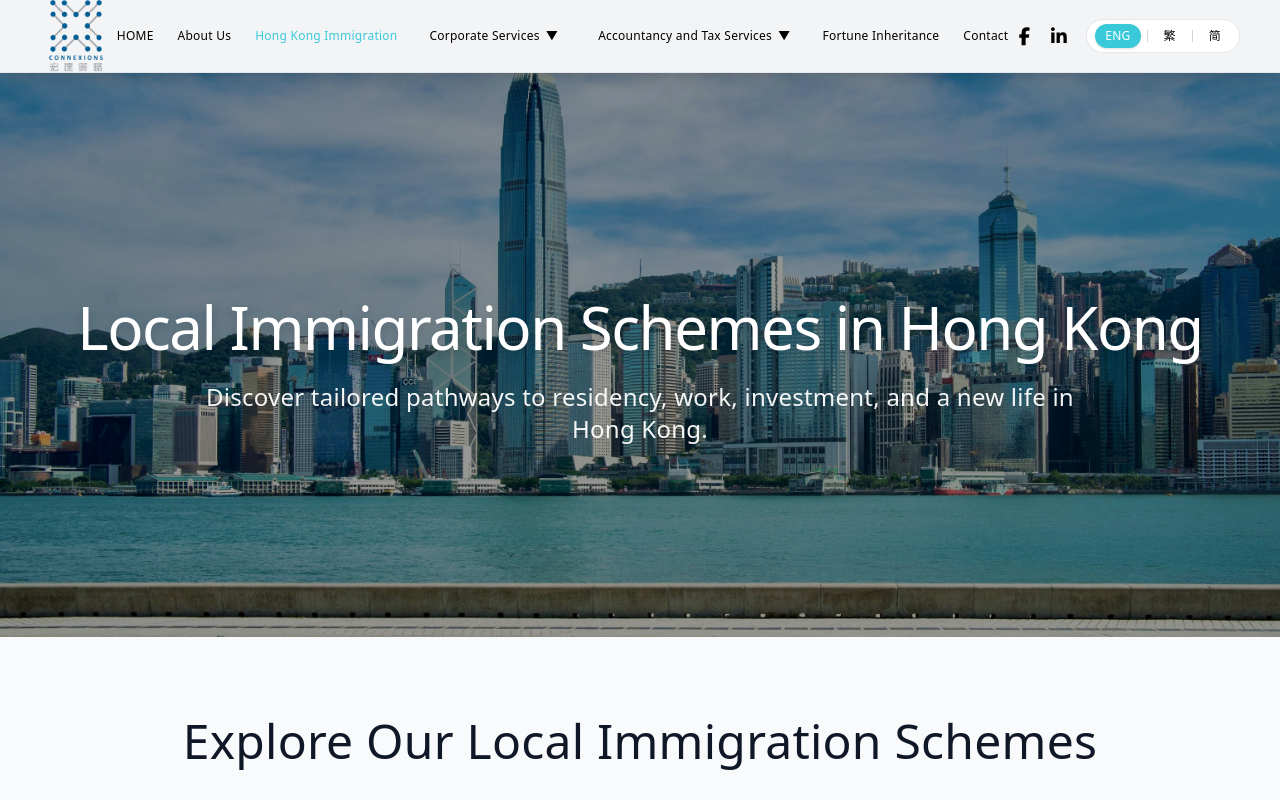
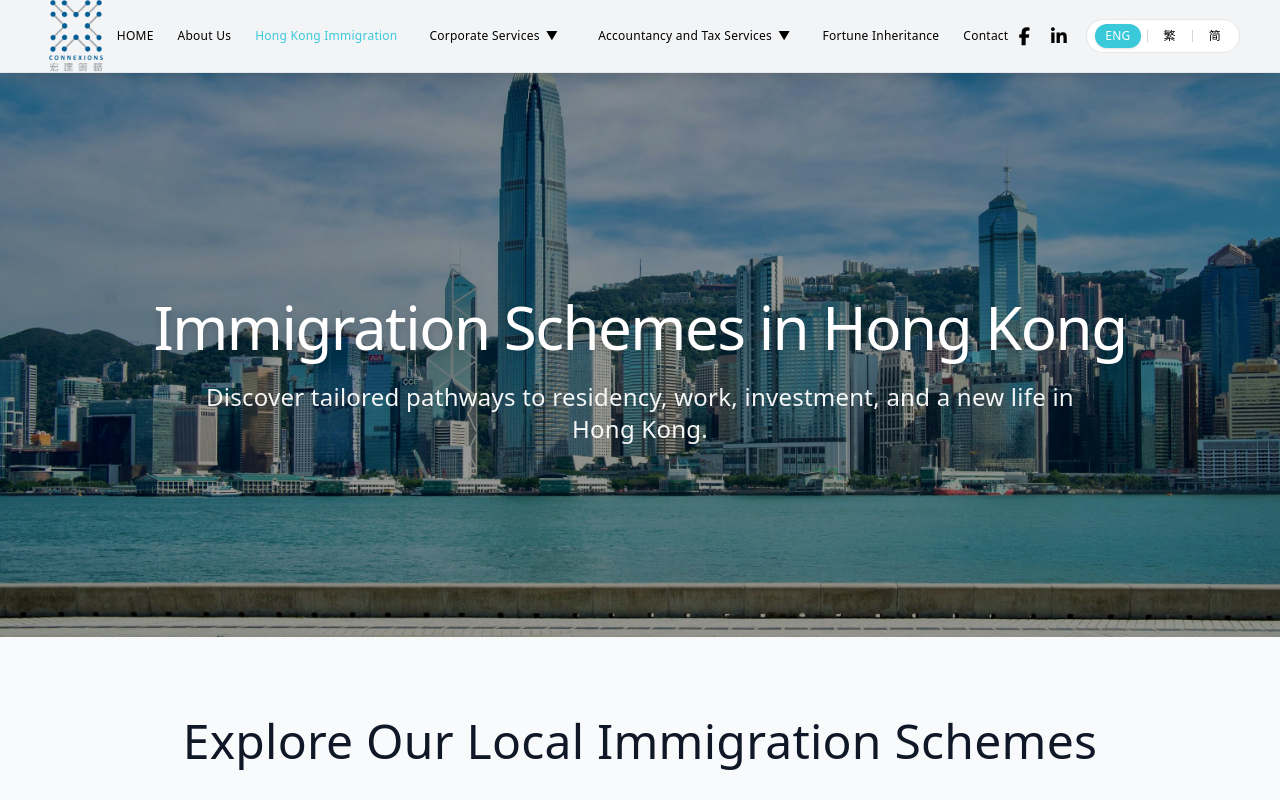
Before and after one commit to Daniel120622/connexion.hk, a Next.js app: page /local-immigration in a window 1280 px wide. Shown: the top 800 px of the page. Built offline with nearby package versions, Linux system fonts and the light colour scheme.

Commit message:
modified:   src/app/local-immigration/page.tsx

```diff
--- a/src/app/local-immigration/page.tsx
+++ b/src/app/local-immigration/page.tsx
@@ -11,7 +11,7 @@ export default function LocalImmigrationPage() {
     // Content switch
     const content = {
       en: {
-        heroTitle: "Local Immigration Schemes in Hong Kong",
+        heroTitle: "Immigration Schemes in Hong Kong",
         heroDesc: "Discover tailored pathways to residency, work, investment, and a new life in Hong Kong.",
         intro: "Getting to know your background and needs is our first and most important step. Through careful listening and expert analysis, we enhance your application success rate and identify the best opportunities for you.",
         galleryTitle: "Visual Insights into Hong Kong Immigration",
@@ -70,7 +70,7 @@ export default function LocalImmigrationPage() {
 
               },
       zh:{
-        heroTitle: "香港本地移民計劃",
+        heroTitle: "香港移民計劃",
         heroDesc: "探索通往香港居留、工作、投資和新生活的量身定制途徑。",
         intro: "傾聽客戶的背景和需求是我們工作的第一步，也是重要的一步，這意味著我們能通過聆聽與分析做出準確的判斷，使客戶申請的成功率達到最大化，並爭取到最佳投資機會。",
         ContentSections: "探索我們的本地移民計劃",
@@ -119,7 +119,7 @@ export default function LocalImmigrationPage() {
       },
 
       cn:{
-        heroTitle: "香港本地移民计划",
+        heroTitle: "香港移民计划",
         heroDesc: "探索通往香港居留、工作、投资和新生活的量身定制途径。",
         intro: "倾听客户的背景和需求是我们工作的第一步，也是重要的一步，这意味着我们能通过聆听与分析做出准确的判断，使客户申请的成功率达到最大化，并争取到最佳投资机会。",
         ContentSections: "探索我们的本地移民计划",
```
